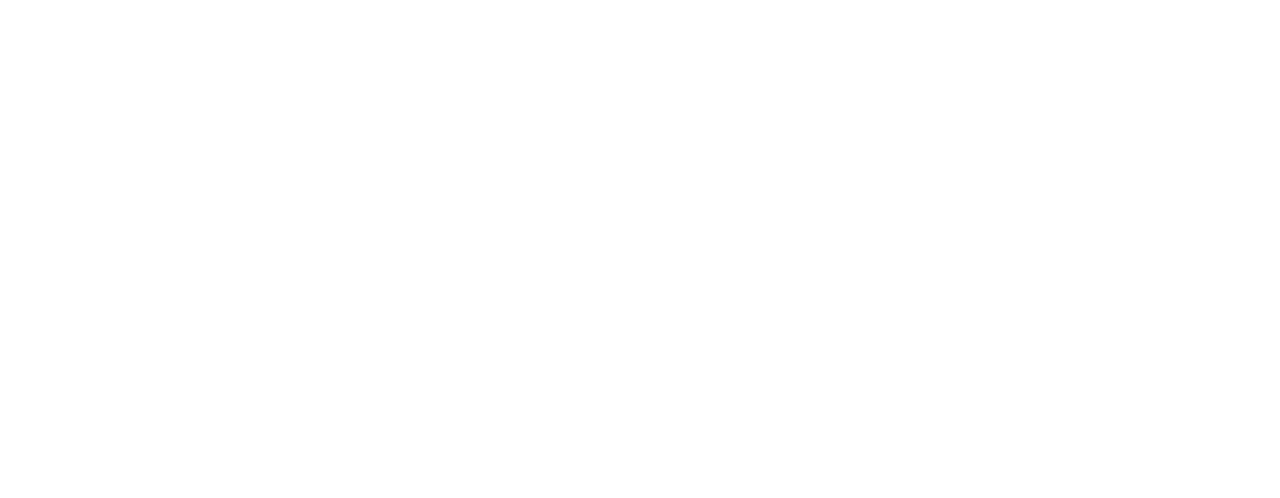
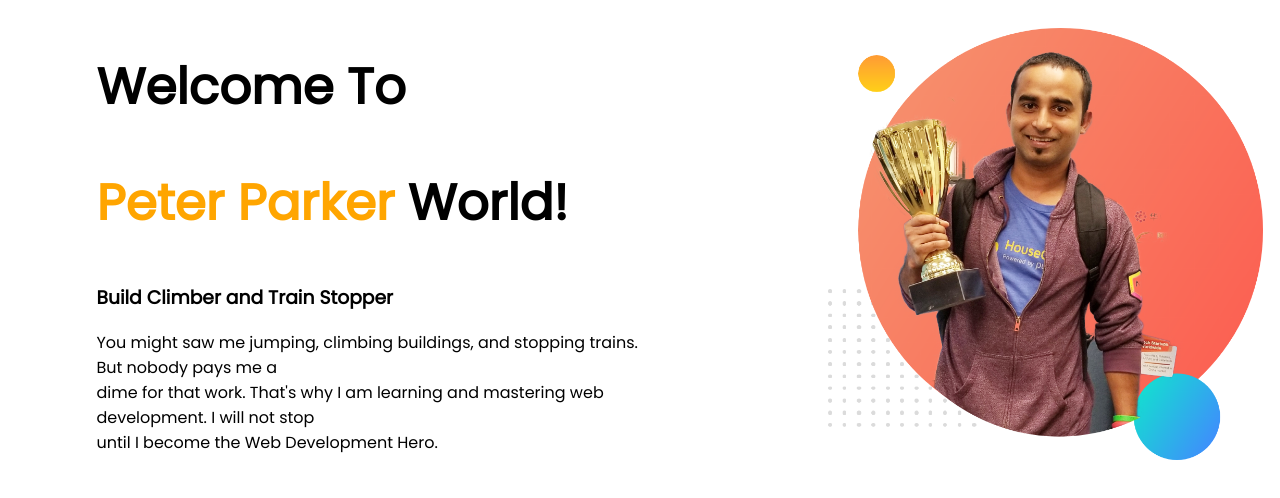
Before and after one commit to MdMehediHasanBhuiyan77/developer-portfolio, a plain HTML site: page developer-portfolio/index.html in a window 1280 px wide. Drawn offline with Linux system fonts and the light colour scheme.

Commit message:
Starting

```diff
--- a/developer-portfolio/index.html
+++ b/developer-portfolio/index.html
@@ -1,13 +1,35 @@
 <!DOCTYPE html>
 <html lang="en">
+
 <head>
     <meta charset="UTF-8">
     <meta http-equiv="X-UA-Compatible" content="IE=edge">
     <meta name="viewport" content="width=device-width, initial-scale=1.0">
-    <title>Mehedi Portfolio</title>
+    <title>Peter Parker Website</title>
     <link rel="stylesheet" href="styles/style.css">
+    <link rel="preconnect" href="https://fonts.googleapis.com">
+    <link rel="preconnect" href="https://fonts.gstatic.com" crossorigin>
+    <link href="https://fonts.googleapis.com/css2?family=Poppins&display=swap" rel="stylesheet">
 </head>
+
 <body>
+    <section class="section-one">
+        <div class="half-width">
+            <h1 class="title-size">Welcome To</h1>
+            <h1 class="title-size"> <span class="title-color">Peter Parker</span> World! </h1>
+
+            <h3>Build Climber and Train Stopper</h3>
+
+            <p>You might saw me jumping, climbing buildings, and stopping trains. But nobody pays me a <br>
+                dime for that work. That's why I am learning and mastering web development. I will not stop <br>
+                until I become the Web Development Hero.
+            </p>
+        </div>
+        <div class="half-width">
+            <img src="images/jhankar.png" alt="">
+        </div>
+    </section>
 
 </body>
+
 </html>
--- a/developer-portfolio/styles/style.css
+++ b/developer-portfolio/styles/style.css
@@ -0,0 +1,21 @@
+body{
+    font-family: 'Poppins', sans-serif;
+}
+.title-size{
+    font-size: 50px;
+}
+.title-color{
+    color: orange;
+}
+.section-one{
+    display: flex;
+}
+.half-width{
+    width: 50%;
+    padding-left: 7%;
+}
+.half-width img{
+    width: 80%;
+    margin-top: 20px;
+    margin-left: 100px;
+}
```
Also changed, not shown: developer-portfolio/images/dream-bg.png (added), developer-portfolio/images/exp-bg.png (added), developer-portfolio/images/jhankar.png (added), developer-portfolio/images/jhankar2.png (added), developer-portfolio/images/my-bg.png (added), developer-portfolio/images/my-bg2.png (added), developer-portfolio/images/top-banner.png (added).
